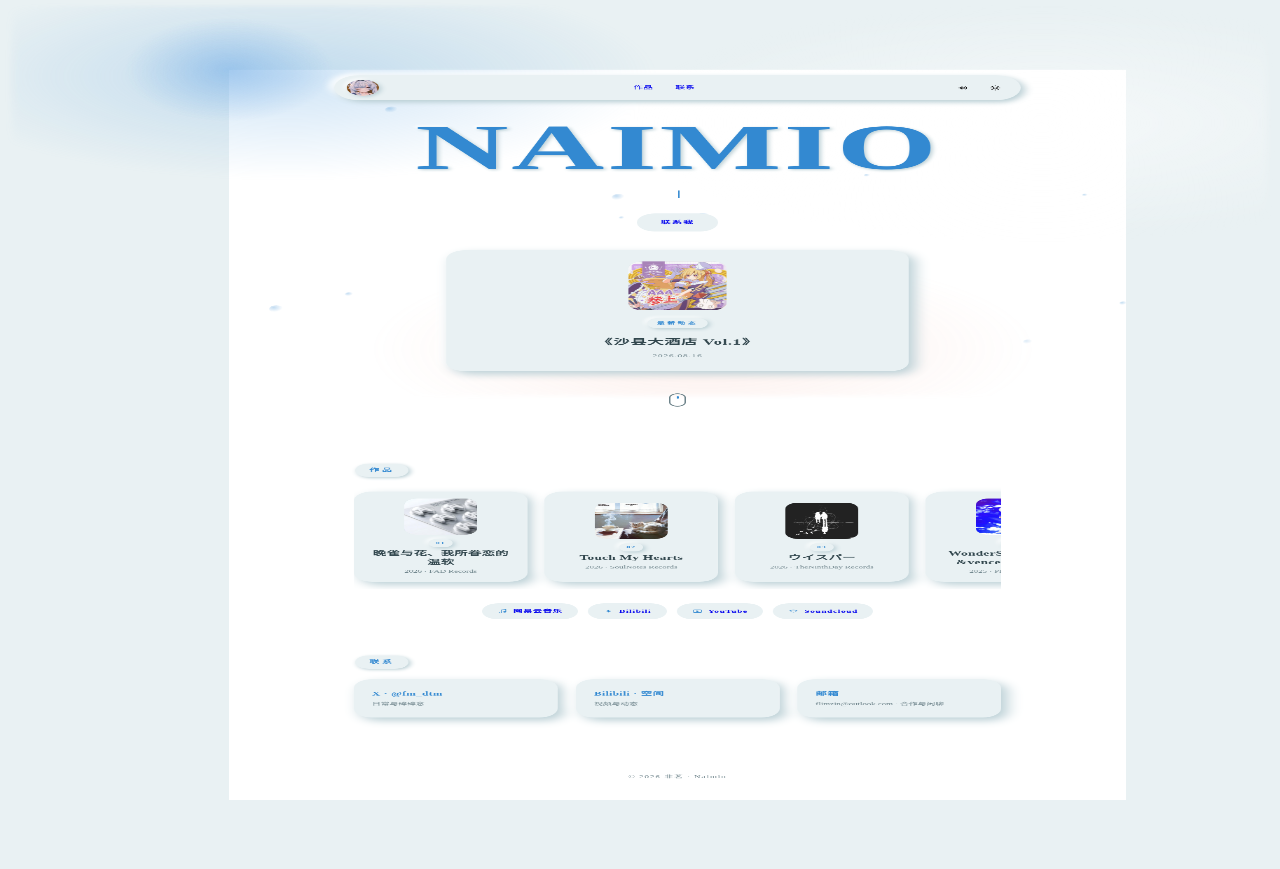
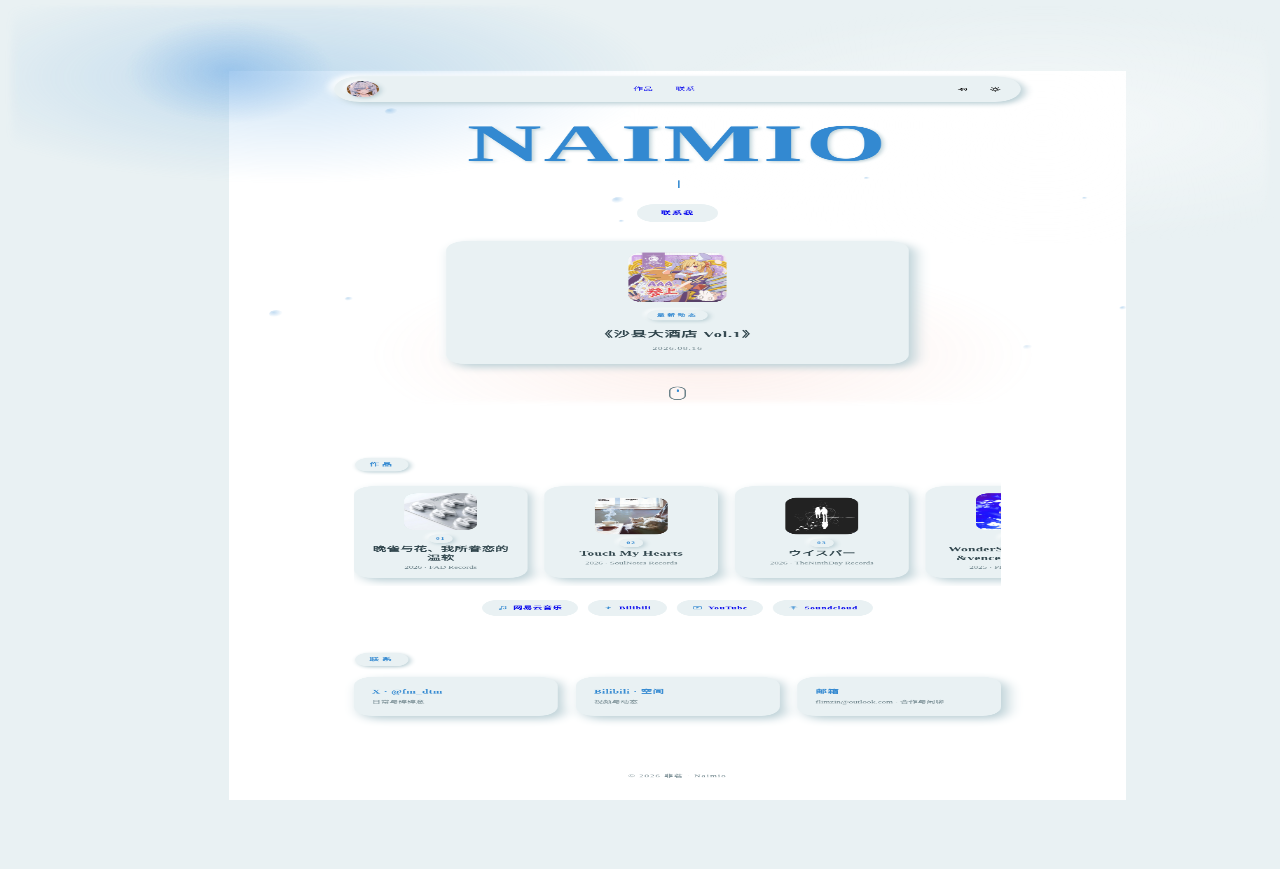
Before and after one commit to NaimioChan/NaimioChan.github.io, a website built with Vite: page index.html in a window 1280 px wide. Shown: the top 869 px of the page. Built offline with nearby package versions, Linux system fonts and the light colour scheme.

Commit message:
fix: disable tap highlight, shrink hero title

```diff
--- a/src/styles/base.css
+++ b/src/styles/base.css
@@ -1,6 +1,6 @@
 /* ═══════════ base.css — 重置 / 背景层 / 全局装饰 ═══════════ */
 
-* { box-sizing: border-box; margin: 0; padding: 0; }
+* { box-sizing: border-box; margin: 0; padding: 0; -webkit-tap-highlight-color: transparent; }
 
 html { scroll-behavior: smooth; }
 
--- a/src/styles/components.css
+++ b/src/styles/components.css
@@ -83,7 +83,7 @@
 .hero-name {
   position: relative;
   font-family: var(--font-display);
-  font-size: clamp(92px, 18vw, 184px);
+  font-size: clamp(72px, 14vw, 148px);
   font-weight: 700;
   line-height: 1.02;
   letter-spacing: 0.02em;
```
